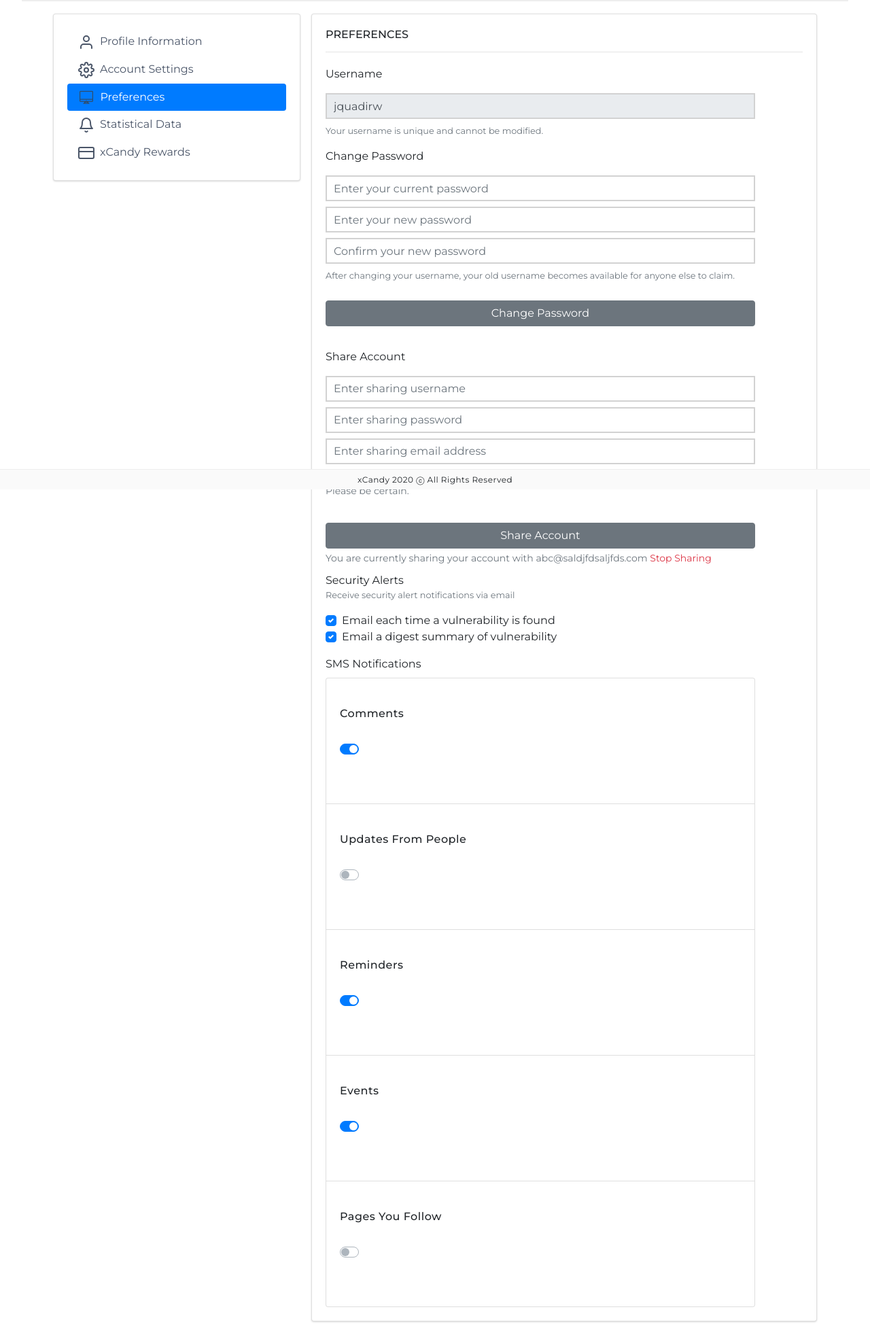
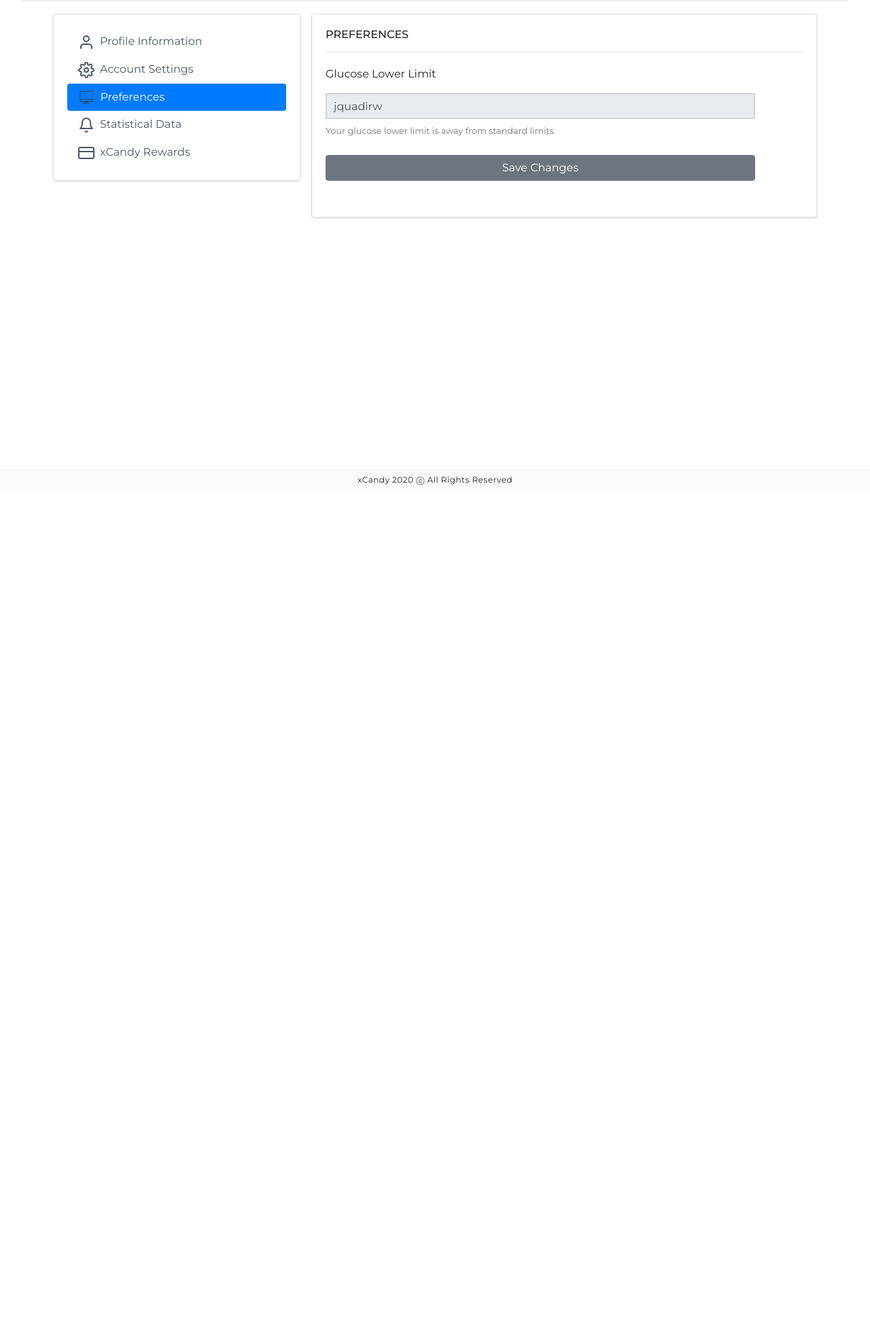
Before and after one commit to jquadirw/xcandycon, a Django app: page /settings/ in a window 1280 px wide, after a click on "Preferences". Shown: the part 80-2044 px from the top of the page at 68% size. After the commit the page ends 794 px from the top, so only its background shows below. Run offline with Django 3.2, Linux system fonts and the light colour scheme; a user stored in the database is signed in; parts of the project's set-up code (start-up, migrations or seed data) failed here and were passed over; some libraries are stand-ins or nearby versions.

Commit message:
settings - preferences

```diff
--- a/webapp/templates/webapp/co/settings.html
+++ b/webapp/templates/webapp/co/settings.html
@@ -204,80 +204,12 @@
                 <hr>
                 <form>
                   <div class="form-group">
-                    <label for="username">Username</label>
-                    <input type="text" readonly class="form-control" id="username" aria-describedby="usernameHelp" placeholder="Enter your username" value="{{ user }}">
-                    <small id="usernameHelp" class="form-text text-muted">Your username is unique and cannot be modified.</small>
+                    <label for="username">Glucose Lower Limit</label>
+                    <input type="text" readonly class="form-control" id="glucoseLowerLimit" aria-describedby="glucoseLowerLimitHelp" placeholder="Glucose Lower Limit" value="{{ user }}">
+                    <small id="glucoseLowerLimitHelp" class="form-text text-muted">Your glucose lower limit is away from standard limits.</small>
                   </div>
-                  <div class="form-group">
-                    <label>Change Password</label>
-                    <input type="password" class="form-control" id="password" aria-describedby="passwordHelp" placeholder="Enter your current password" value="">
-                    <input type="password" class="form-control" id="password1" aria-describedby="passwordHelp" placeholder="Enter your new password" value="">
-                    <input type="password" class="form-control" id="password2" aria-describedby="passwordHelp" placeholder="Confirm your new password" value="">
-                    <small id="usernameHelp" class="form-text text-muted">After changing your username, your old username becomes available for anyone else to claim.</small>
-                  </div>
-                  <button class="btn btn-secondary" type="button">Change Password</button>
+                  <button class="btn btn-secondary" type="button">Save Changes</button>
                   <hr>
-                  <div class="form-group">
-                    <label>Share Account</label>
-                    <input type="text" class="form-control" id="username" aria-describedby="usernameHelp" placeholder="Enter sharing username" value="">
-                    <input type="password" class="form-control" id="password" aria-describedby="passwordHelp" placeholder="Enter sharing password" value="">
-                    <input type="email" class="form-control" id="sharedEmail" aria-describedby="usernameHelp" placeholder="Enter sharing email address" value="">
-                    <p class="text-muted font-size-sm">Once you share your account, you agree your account to be accessed by someone else. Please be certain.</p>
-                  </div>
-                  <button class="btn btn-secondary" type="button">Share Account</button>
-                  <p class="text-muted font-size-sm">You are currently sharing your account with abc@saldjfdsaljfds.com <a class="font-size-sm text-danger" href="stopSharing/">Stop Sharing</a></p>
-                  <div class="form-group">
-                    <label class="d-block mb-0">Security Alerts</label>
-                    <div class="small text-muted mb-3">Receive security alert notifications via email</div>
-                    <div class="custom-control custom-checkbox">
-                      <input type="checkbox" class="custom-control-input" id="customCheck1" checked="">
-                      <label class="custom-control-label" for="customCheck1">Email each time a vulnerability is found</label>
-                    </div>
-                    <div class="custom-control custom-checkbox">
-                      <input type="checkbox" class="custom-control-input" id="customCheck2" checked="">
-                      <label class="custom-control-label" for="customCheck2">Email a digest summary of vulnerability</label>
-                    </div>
-                  </div>
-                  <div class="form-group mb-0">
-                    <label class="d-block">SMS Notifications</label>
-                    <ul class="list-group list-group-sm">
-                      <li class="list-group-item has-icon">
-                        Comments
-                        <div class="custom-control custom-control-nolabel custom-switch ml-auto">
-                          <input type="checkbox" class="custom-control-input" id="customSwitch1" checked="">
-                          <label class="custom-control-label" for="customSwitch1"></label>
-                        </div>
-                      </li>
-                      <li class="list-group-item has-icon">
-                        Updates From People
-                        <div class="custom-control custom-control-nolabel custom-switch ml-auto">
-                          <input type="checkbox" class="custom-control-input" id="customSwitch2">
-                          <label class="custom-control-label" for="customSwitch2"></label>
-                        </div>
-                      </li>
-                      <li class="list-group-item has-icon">
-                        Reminders
-                        <div class="custom-control custom-control-nolabel custom-switch ml-auto">
-                          <input type="checkbox" class="custom-control-input" id="customSwitch3" checked="">
-                          <label class="custom-control-label" for="customSwitch3"></label>
-                        </div>
-                      </li>
-                      <li class="list-group-item has-icon">
-                        Events
-                        <div class="custom-control custom-control-nolabel custom-switch ml-auto">
-                          <input type="checkbox" class="custom-control-input" id="customSwitch4" checked="">
-                          <label class="custom-control-label" for="customSwitch4"></label>
-                        </div>
-                      </li>
-                      <li class="list-group-item has-icon">
-                        Pages You Follow
-                        <div class="custom-control custom-control-nolabel custom-switch ml-auto">
-                          <input type="checkbox" class="custom-control-input" id="customSwitch5">
-                          <label class="custom-control-label" for="customSwitch5"></label>
-                        </div>
-                      </li>
-                    </ul>
-                  </div>
                 </form>
               </div>
               <div class="tab-pane" id="statistics">
```
